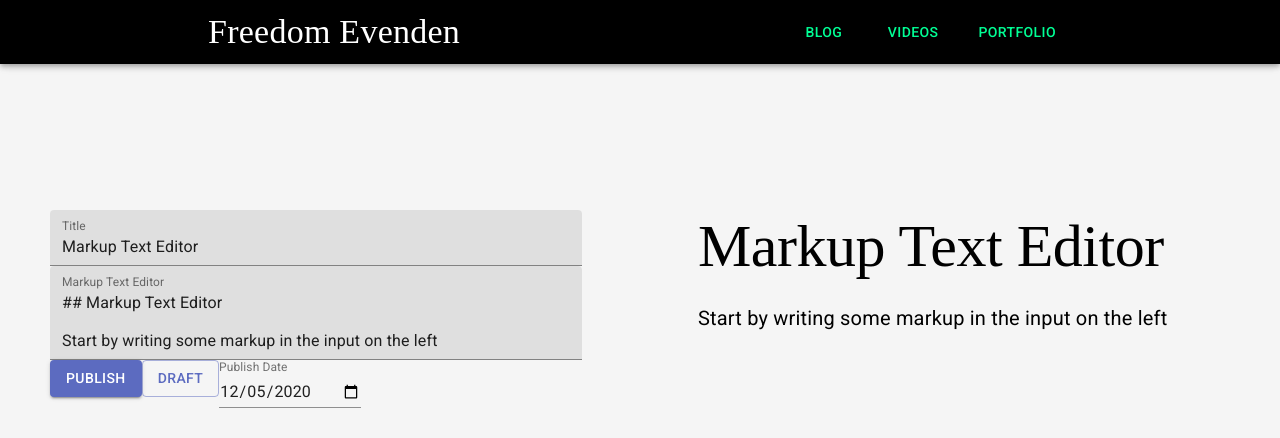
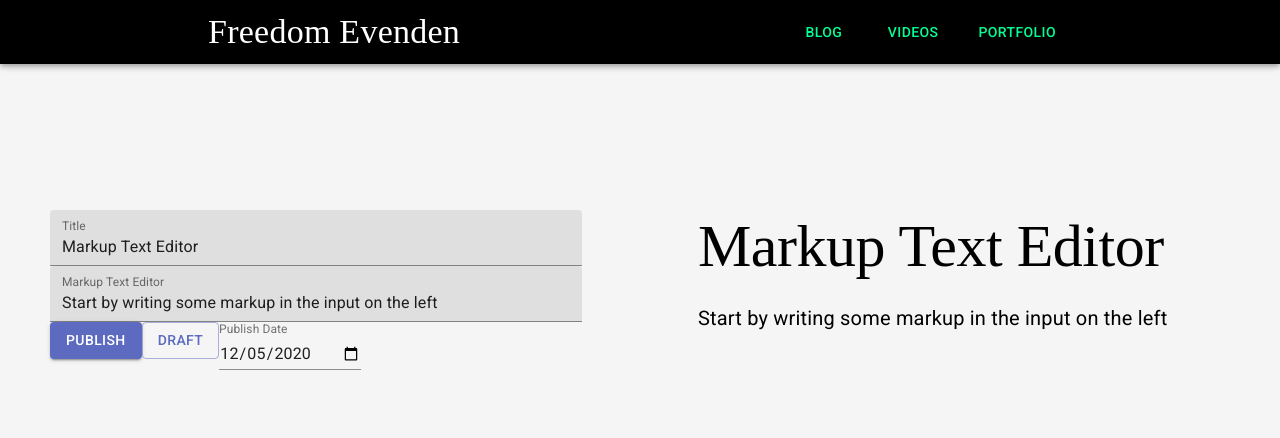
Before and after one commit to f3ve/freedom-evenden, a Next.js app: page /editor in a window 1280 px wide. Shown: the top 438 px of the page. Built offline with nearby package versions, Linux system fonts and the light colour scheme.

Commit message:
made title a separate field from markdown

```diff
--- a/components/editor/Heading.js
+++ b/components/editor/Heading.js
@@ -1,3 +1,4 @@
+/* eslint-disable no-nested-ternary */
 import { Typography } from '@material-ui/core';
 import { makeStyles } from '@material-ui/styles';
 
@@ -15,7 +16,11 @@ const Heading = (props) => {
       gutterBottom
       className={styles.Heading}
     >
-      {props.node.children[0] ? props.node.children[0].value : ''}
+      {props.node && props.node.children[0]
+        ? props.node.children[0].value
+        : props.text
+        ? props.text
+        : ''}
     </Typography>
   );
 };
--- a/components/editor/Paragraph.js
+++ b/components/editor/Paragraph.js
@@ -18,6 +18,7 @@ const Paragraph = (props) => {
       className={styles.paragraph}
     >
       {props.node.children.map((child) => {
+        console.log(child);
         if (child.type === 'link') {
           return (
             <Link href={child.url} color='secondary'>
--- a/pages/editor.js
+++ b/pages/editor.js
@@ -2,7 +2,14 @@ import { useState } from 'react';
 import { format } from 'date-fns';
 import ReactMarkdown from 'react-markdown';
 import { makeStyles } from '@material-ui/styles';
-import { Button, Container, Grid, Link, TextField } from '@material-ui/core';
+import {
+  Button,
+  Container,
+  Grid,
+  Link,
+  TextField,
+  Typography,
+} from '@material-ui/core';
 import CodeBlock from '../components/editor/CodeBlock';
 import Paragraph from '../components/editor/Paragraph';
 import Heading from '../components/editor/Heading';
@@ -21,7 +28,7 @@ const useStyles = makeStyles(() => ({
 const editor = () => {
   const styles = useStyles();
   const [value, setValue] = useState(
-    '## Markup Text Editor\n\nStart by writing some markup in the input on the left'
+    'Start by writing some markup in the input on the left'
   );
   const [title, setTitle] = useState('Markup Text Editor');
   const today = format(new Date(), 'yyyy-MM-dd');
@@ -91,6 +98,7 @@ const editor = () => {
       </Grid>
       <Grid item xs={6}>
         <Container className={styles.grid}>
+          <Heading text={title} level={2} />
           <ReactMarkdown
             source={value}
             renderers={{
@@ -99,7 +107,6 @@ const editor = () => {
               heading: Heading,
               link: markdownLink,
             }}
-            // plugins={[gfm]}
           />
         </Container>
       </Grid>
```
